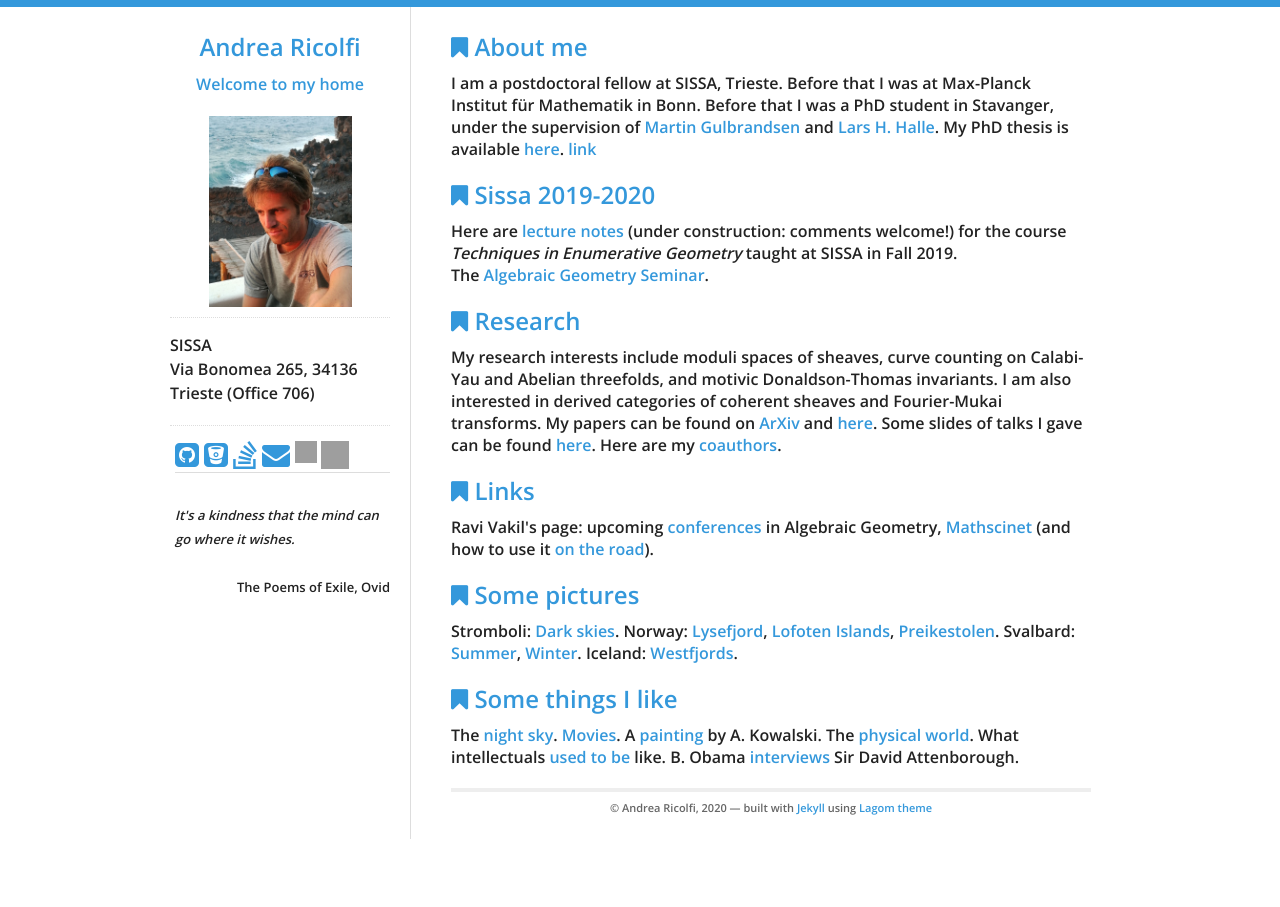
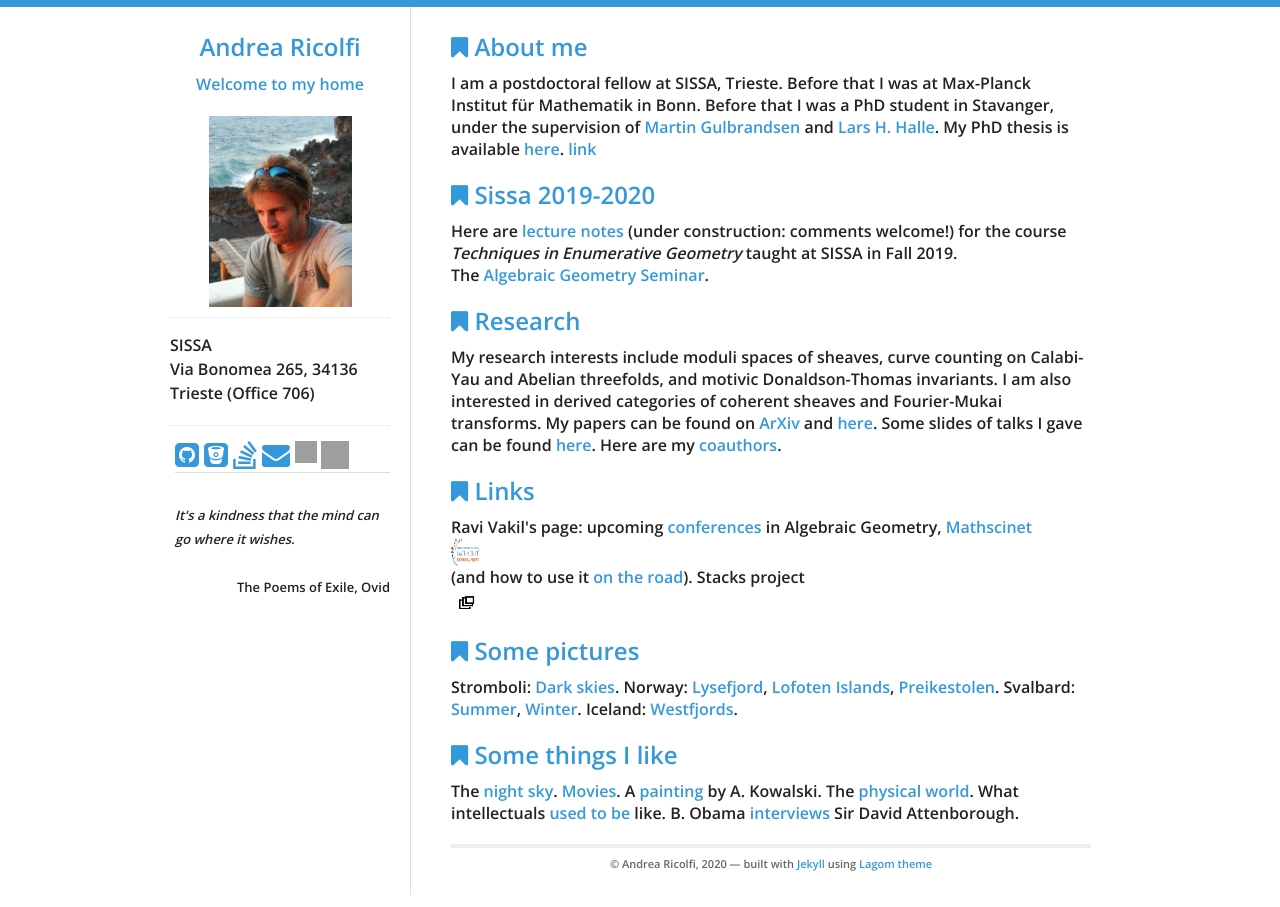
Before and after one commit to atricolfi/atricolfi.github.io, a Jekyll site: the page built from index.html, in a window 1280 px wide. Built offline with Jekyll 4.4.1, drawn with Linux system fonts in a browser that asks for light colours; grey boxes are pictures that could not be loaded.

Commit message:
Update index.html

```diff
--- a/index.html
+++ b/index.html
@@ -35,8 +35,13 @@
   <h2><i class="fa fa-bookmark"></i> Links</h2>
 <p>
   Ravi Vakil's page: upcoming <a href="http://math.stanford.edu/%7Evakil/conferences.html">conferences</a>
-in Algebraic Geometry, <a href="http://www.ams.org/mathscinet/">Mathscinet</a> (and how to use it <a
-href="http://blogs.ams.org/beyondreviews/2015/04/28/using-mathscinet-at-home-or-on-the-road/#sthash.xjLiLLxn.dpbs">on the road</a>).
+in Algebraic Geometry, <a href="http://www.ams.org/mathscinet/">Mathscinet</a> <a href="https://mathscinet.ams.org/mathscinet/" style="text-decoration: none">
+ <img height="28" width="28" src="mathscinet.png">
+        </a> (and how to use it <a
+href="http://blogs.ams.org/beyondreviews/2015/04/28/using-mathscinet-at-home-or-on-the-road/#sthash.xjLiLLxn.dpbs">on the road</a>). Stacks project  <a href="https://stacks.math.columbia.edu" style="text-decoration: none">
+ <img height="28" width="28" src="stacks.png">
+        </a>
+
 </p>
 
 <div id="home">
```
